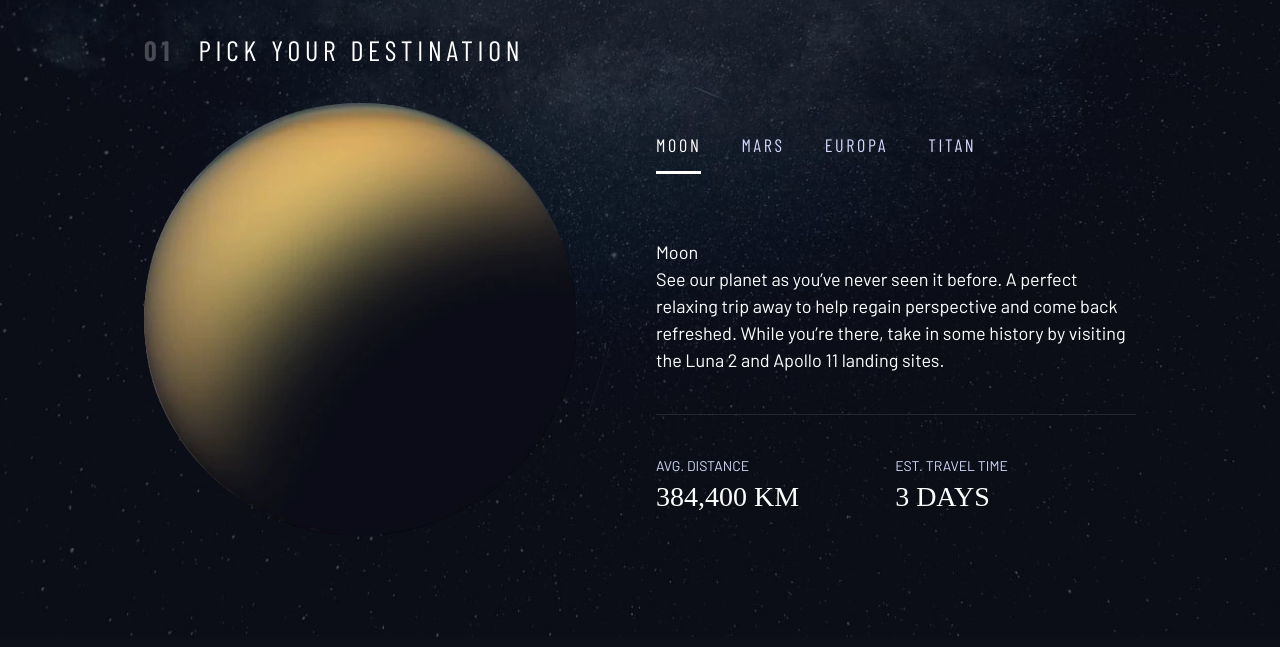
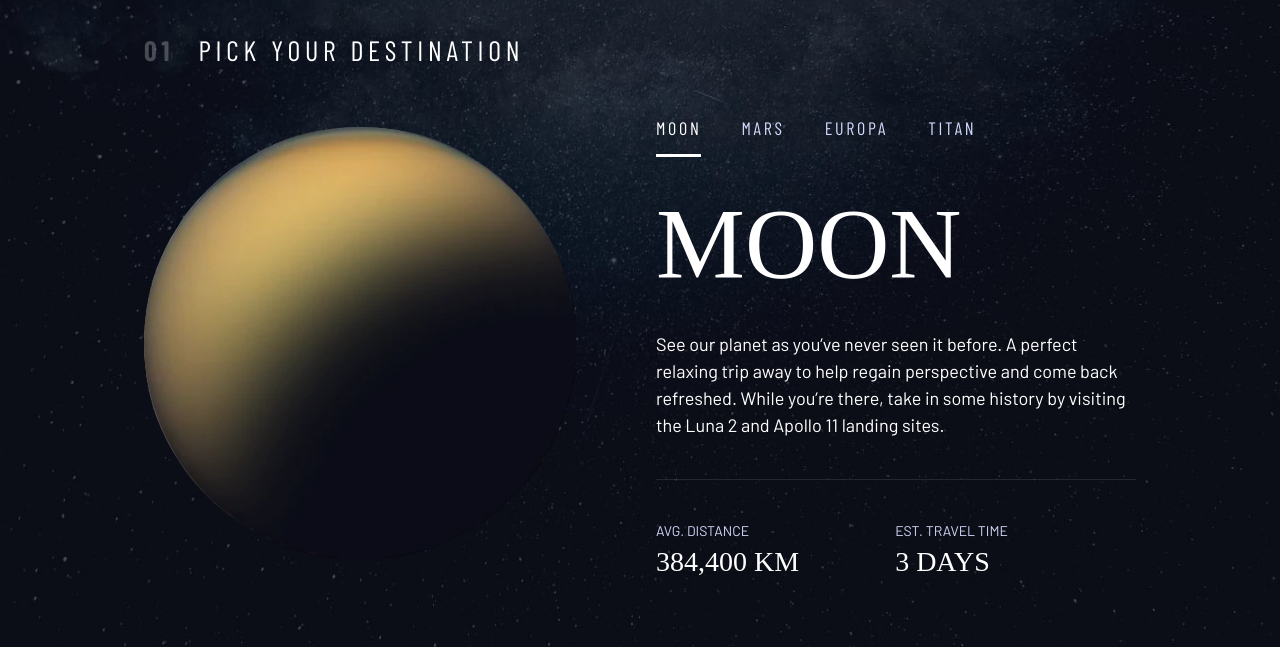
Before and after one commit to RostyslavL11/space-tourism, a website: page src/destination.html in a window 1280 px wide. Shown: the part 163-810 px from the top of the page. Drawn offline with nearby package versions, Linux system fonts and the light colour scheme; files that its build step writes are made by us from their sources; files whose address does not match are found by name; a web font is replaced by a local one.

Commit message:
done with tabs for text

```diff
--- a/src/destination.html
+++ b/src/destination.html
@@ -90,8 +90,8 @@
 				class="uppercase ff-sans-cond text-accent letter-spacing-2" tabindex="-1">Titan</button>
 		</div>
 		<!-- The moon -->
-		<article class="destination-info flow" id="moon-tab" tabindex="0" role="tabpanel" <h2
-			class="fs-800 uppercase ff-serif">Moon</h2>
+		<article class="destination-info flow" id="moon-tab" tabindex="0" role="tabpanel">
+			<h2 class="fs-800 uppercase ff-serif">Moon</h2>
 
 			<p>See our planet as you’ve never seen it before. A perfect relaxing trip away to help
 				regain perspective and come back refreshed. While you’re there, take in some history
```
Also changed, not shown: dist/destination.html.
